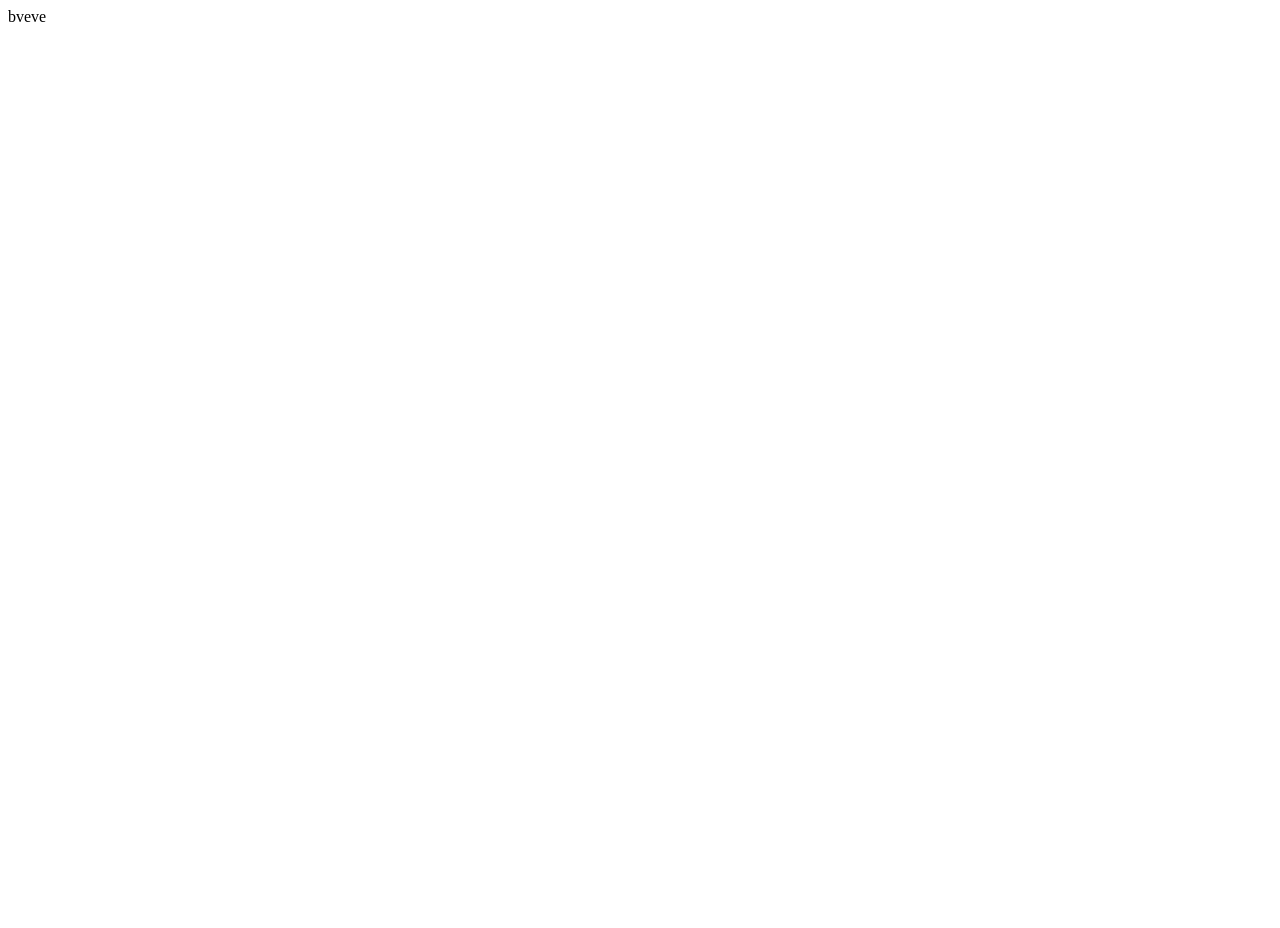
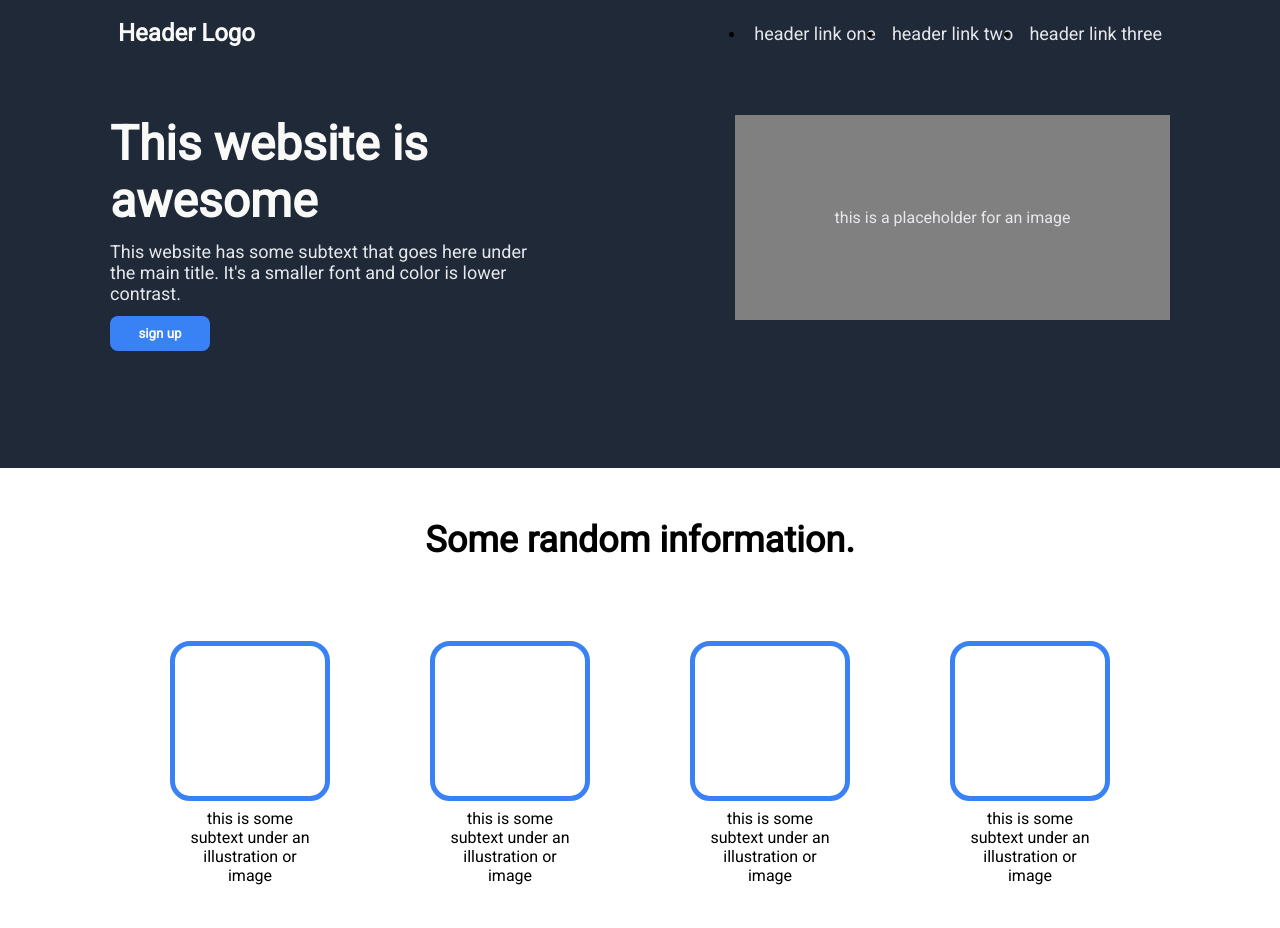
Before and after one commit to iharshdeepsandhu/LandingPage-, a plain HTML site: page index.html in a window 1280 px wide. Shown: the top 928 px of the page. Before the commit the page ends 800 px from the top, so only its background shows below. Drawn offline with Linux system fonts and the light colour scheme.

Commit message:
complete prject

```diff
--- a/index.html
+++ b/index.html
@@ -4,9 +4,56 @@
     <meta charset="UTF-8">
     <meta http-equiv="X-UA-Compatible" content="IE=edge">
     <meta name="viewport" content="width=device-width, initial-scale=1.0">
+    <link rel="stylesheet" href="style.css">
     <title>Landing Page</title>
 </head>
-<body>bveve
-
+<body>
+    <section id="first">
+        <div class="header">
+            <div class="logo">Header Logo</div>
+            <ul class="headerLinks">
+               <li><a href="">header link one</a></li>
+                <li><a href="">header link two</a></li>
+                <li><a href="">header link three</a></li>
+            </ul>
+        </div>
+        <div class="content">
+            <div class="leftSide">
+                <div class="contentHead">This website is awesome</div>
+                <div class="contentContent">This website has some subtext that goes here under the main title. It's a smaller font and color is lower contrast.</div>
+                <button class="signup">sign up</button>
+            </div>
+            <div class="rightSide">
+                <div class="placeholder">this is a placeholder for an image</div>
+            </div>
+        </div>
+    </section>
+    <section id = "second">
+        <div class="infoHead">Some random information.</div>
+        <div class="largeBox">
+            <div class="box"><div class="blueBox"></div><div class="boxText">this is some subtext under an illustration or image</div></div>
+            <div class="box"><div class="blueBox"></div><div class="boxText">this is some subtext under an illustration or image</div></div>
+            <div class="box"><div class="blueBox"></div><div class="boxText">this is some subtext under an illustration or image</div></div>
+            <div class="box"><div class="blueBox"></div><div class="boxText">this is some subtext under an illustration or image</div></div>
+        </div>
+    </section>
+    <section id = "third">
+        <div class="quote">This is an inspiring quote, or a testimonial from a customer. Maybe it's just filling up space,or maybe people will actually read it. Who knows? All I know is that it looks nice.</div>
+        <div class="credit">-Thor, God of Thunder</div>
+    </section>
+    <section id = "forth">
+        <div class="endBox">
+            <div class="callBox">
+                <div class="callAction">Call to action! It's time!</div>
+                <div class="callContent">sign up for our products by clicking the button right over there!</div>
+            </div>
+            <button class="signUp2">Sign up</button>
+        </div>
+    </section>
+    <section id = "fifth">
+        <div class="copyright">
+            Copyright&#169 The Odin Project 2021
+        </div>
+    </section>
 </body>
 </html>
--- /dev/null
+++ b/style.css
@@ -0,0 +1,186 @@
+@import url('https://fonts.googleapis.com/css2?family=Roboto&display=swap');
+
+*{
+    padding: 0px;
+    margin: 0px;
+    font-family: 'Roboto', sans-serif;
+}
+
+#first{
+    background-color:hsl(215, 28%, 17%) ;
+    height: auto;
+    padding:11px 110px 88px 110px;
+
+}
+.header{
+    display: flex;
+    justify-content: space-between;
+}
+.logo{
+    font-size: 24px;
+    color: #f9faf8;
+    font-weight: bold;
+    display: flex;
+    align-items: center;
+    justify-content: center;
+    padding: 8px;
+}
+.headerLinks {
+    display: flex;
+    justify-items: center;
+    align-items: center;
+}
+.headerLinks li a{
+    color: #e5e7eb;
+    padding: 8px;
+    font-size: 18px;
+    text-decoration: none;
+}
+.content{
+    display: flex;
+    flex: 1;
+    justify-content: space-between;
+    padding: 60px 0px;
+    height: 205px;
+
+}
+.leftSide{
+    display: flex;
+    flex-direction: column;
+    width: 435px;
+    height: inherit;
+}
+.contentHead{
+    font-size: 48px;
+    color: #f9faf8;
+    font-weight: bolder;
+}
+.contentContent{
+    color: #e5e7eb;
+    font-size: 18px;
+    padding: 12px 0px;
+}
+.signup{
+    background-color: #3882f6;
+    color: #f9faf8;
+    font-weight: bold;
+    padding: 10px 14px;
+    width: 100px;
+    border: none;
+    border-radius:8px;
+}
+.rightSide{
+    display: flex;
+    justify-content: center;
+    align-items: center;
+    background-color: grey;
+    width: 435px;
+}
+.placeholder{
+    text-align: center;
+    color: #e5e7eb;
+    padding: 12px;
+
+}
+#second{
+    display: flex;
+    flex-direction: column;
+    justify-content: center;
+    align-items: center;
+    height: auto;
+    padding:11px 110px 88px 110px;
+
+}
+.infoHead{
+    font-weight: bolder;
+    font-size: 36px;
+    padding: 40px;
+}
+.largeBox {
+    display: flex;
+    padding: 10px;
+
+}
+.box{
+    padding: 30px;
+    display: flex;
+    flex-direction: column;
+    align-items: center;
+}
+.blueBox {
+    border: 5px solid #3882f6;
+    border-radius: 20px;
+    height: 150px;
+    width: 150px;
+}
+.boxText {
+    text-align: center;
+    padding: 8px 30px 0px 30px;
+}
+#third {
+    background-color: #e5e7eb;
+    padding:180px 250px 88px 250px;
+    height: auto;
+
+}
+.quote {
+    text-align: left;
+    font-size: 36px;
+    font-style: italic;
+    color: #1f2937;
+    font-weight: lighter;
+}
+.credit {
+    text-align: end;
+    padding-right: 50px;
+    font-weight: bolder;
+    font-size: 18px;
+
+}
+#forth {
+    display: flex;
+    align-items: center;
+    justify-content: center;
+    padding:110px 110px 88px 110px;
+}
+.endBox{
+    border: none;
+    border-radius: 12px;
+    display: flex;
+    padding: 50px 180px;
+    background-color: #3882f6;
+    justify-content: space-between;
+    width: 900px;
+}
+
+.signUp2 {
+    background-color: #3882f6;
+    color: #f9faf8;
+    font-weight: bold;
+    padding: 2px 20px;
+    width: 130px;
+    font-size: 14px;
+    border: solid #f9faf8;
+    border-radius:8px;
+    font-weight: bolder;
+}
+.callContent, .callAction{
+    color:#f9faf8;
+
+
+}
+.callAction{
+    font-weight: bolder;
+    font-size: 24px;
+}
+#fifth {
+    display: flex;
+    align-items: center;
+    justify-content: center;
+    background-color: #1f2937;
+}
+.copyright {
+    color:#f9faf8;
+    padding: 36px;
+    font-size: 16px;
+}
```
